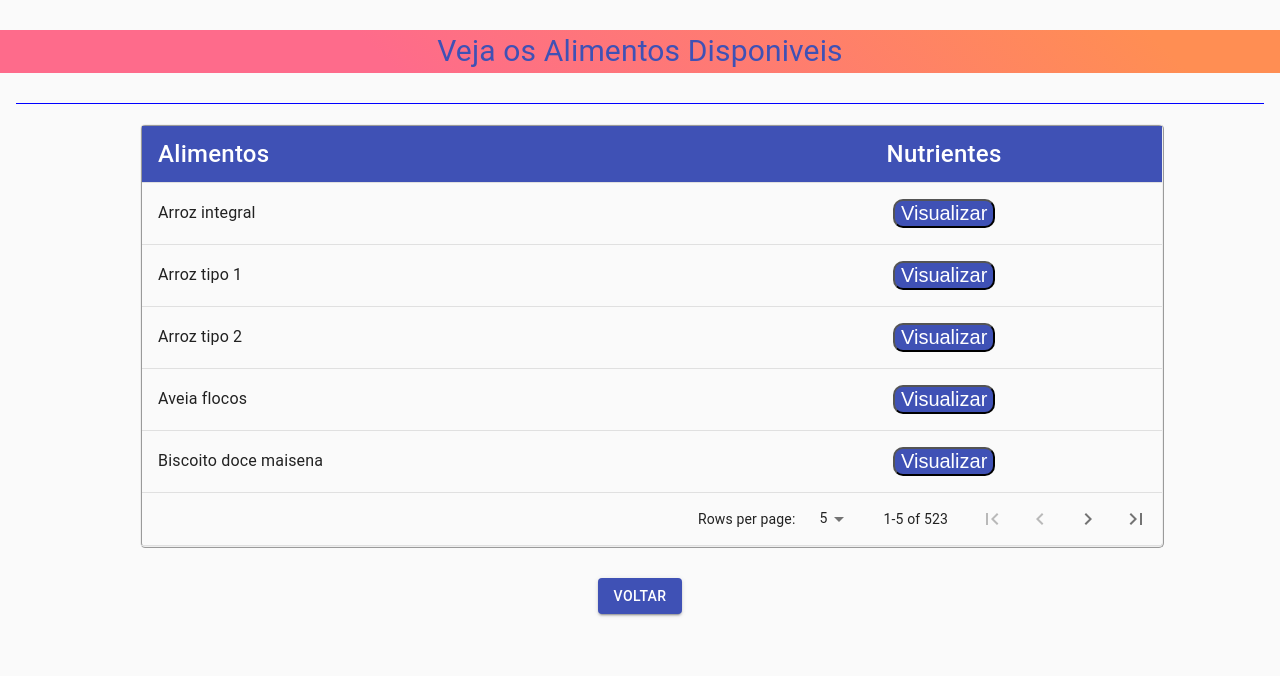
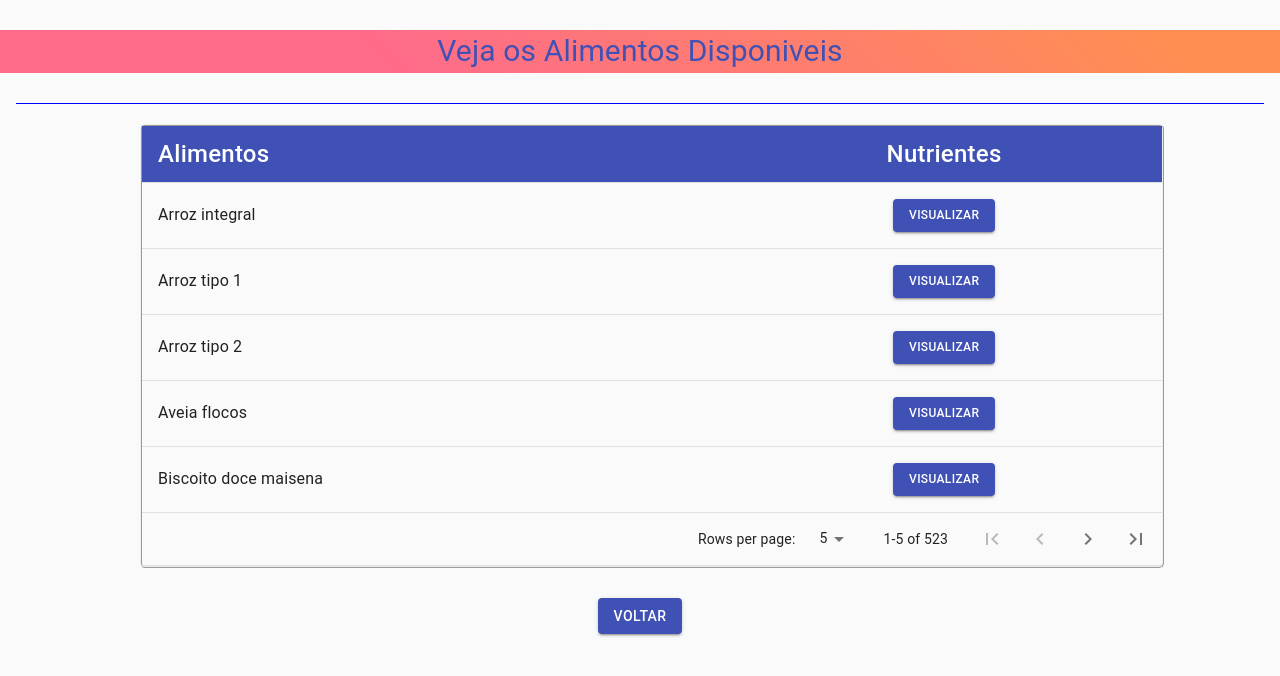
Before and after one commit to istrangeloop/engsoft-TP, a React (Create React App) app in the folder dietario/: page /foods in a window 1280 px wide. Shown: the top 676 px of the page. Built offline with nearby package versions, Linux system fonts and the light colour scheme.

Commit message:
melhorando o design

```diff
--- a/dietario/src/Component/listWrapper/index.js
+++ b/dietario/src/Component/listWrapper/index.js
@@ -34,7 +34,7 @@ const ListWrapper = () =>{
           </Typography>
         </div>
         <List items={foods} />
-        <Button variant="contained" className={classes.button}>
+        <Button variant="contained" color="primary" className={classes.button}>
           <Link
             to={{ pathname: "/" }}
             style={{ textDecoration: "none", color: "#ffffff" }}
--- a/dietario/src/Component/listWrapper/modal.js
+++ b/dietario/src/Component/listWrapper/modal.js
@@ -1,7 +1,7 @@
 import React,{useState} from "react";
-import { makeStyles } from "@material-ui/core/styles";
+import { makeStyles} from "@material-ui/core/styles";
 import Modal from "@material-ui/core/Modal";
-import {Grid, TextField} from '@material-ui/core'
+import {Grid, TextField,Button} from '@material-ui/core'
 
 const useStyles = makeStyles((theme) => ({
   paper: {
@@ -26,10 +26,8 @@ const useStyles = makeStyles((theme) => ({
     color: "white",
     display: "block",
     fontSize: "16px",
-    background: "blue",
     borderRadius: "5px",
-    border: "none",
-    background: "#00264d",
+    background: "#3f51b5",
   },
   button1: {
     background: "#3f51b5",
@@ -81,17 +79,17 @@ export default function ModalFunction({data}) {
             })}
         </Grid>
       </form>
-      <button type="button" onClick={handleClose} className={classes.button}>
+      <Button onClick={handleClose} variant="contained" color="primary" style={{fontSize:'20px'}} class={classes.button}>
         fechar
-      </button>
+      </Button>
     </div>
   );
 
   return (
     <div>
-      <button type="button" onClick={handleOpen} style={{fontSize:'20px'}} className={classes.button1}>
+      <Button variant="contained" color="primary" onClick={handleOpen} style={{fontSize:'12px'}}>
         Visualizar
-      </button>
+      </Button>
       <Modal
         open={open}
         onClose={handleClose}
```
Also changed, not shown: dietario/src/Component/listWrapper/images.js (added, +12 -0 lines), 1 other file (tests, documents, lock files or other folders).
